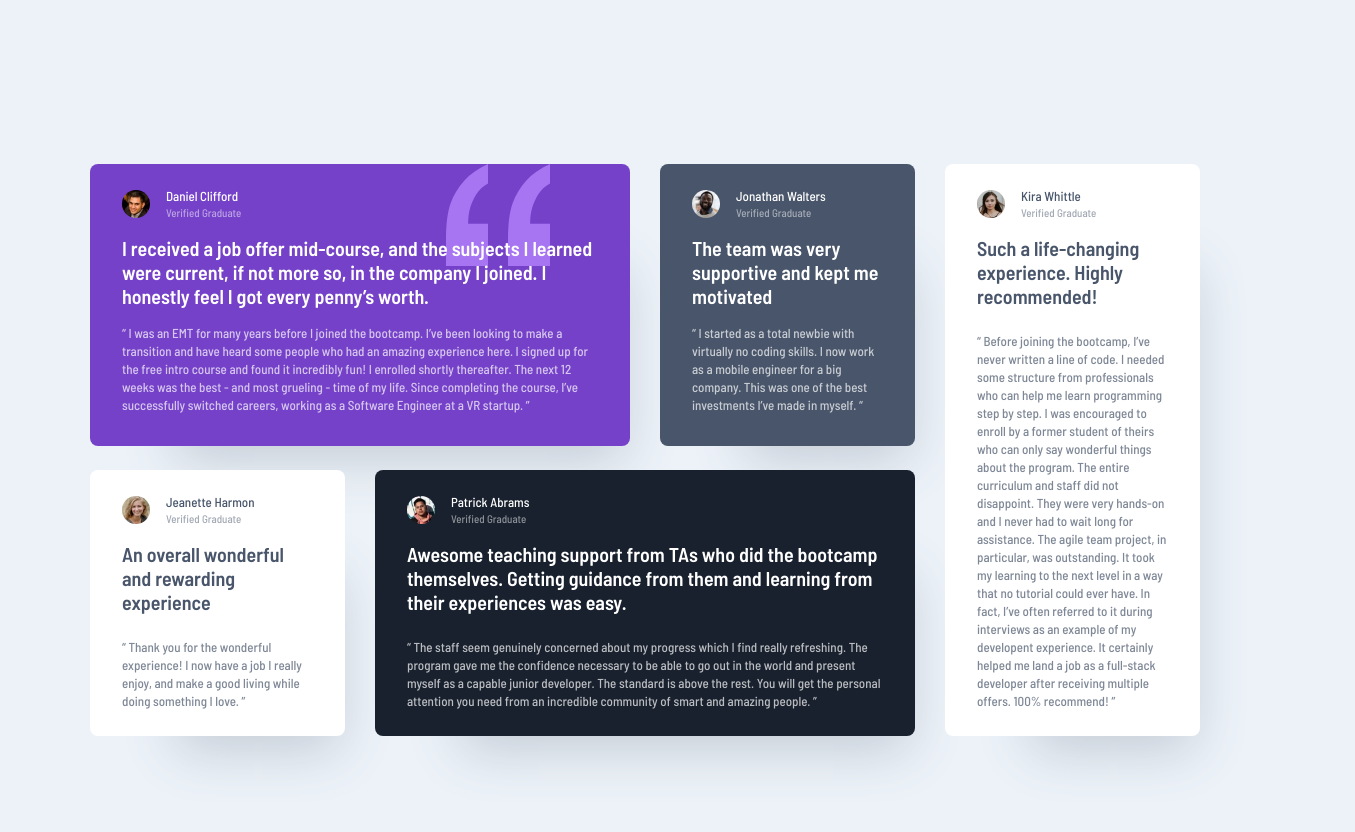
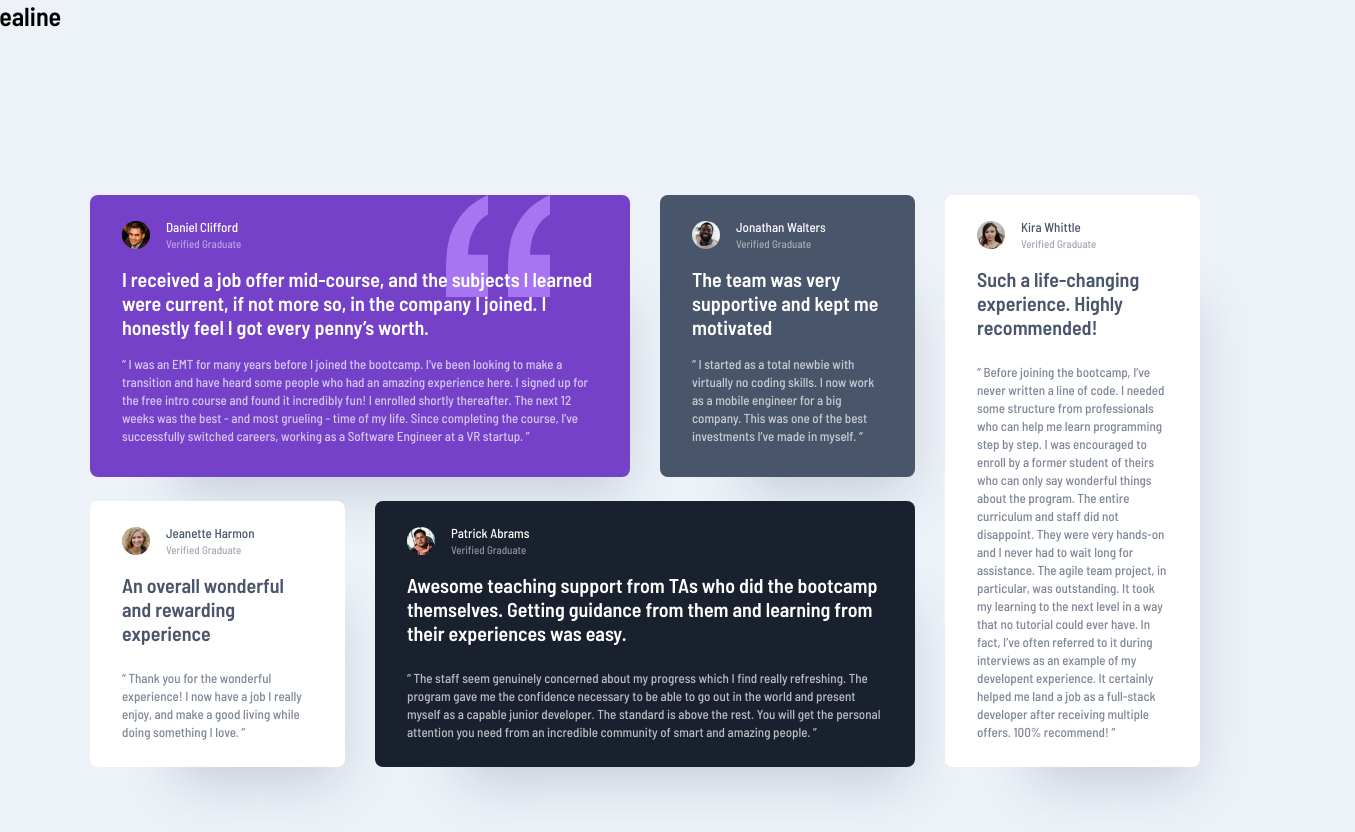
Before and after one commit to Galaxy159/Testimonial-Section, a React (Create React App) app: page / in a window 1280 px wide. Shown: the top 832 px of the page, 1355 px wide, since content can reach past the window. Built offline with nearby package versions, Linux system fonts and the light colour scheme.

Commit message:
headline dummy

```diff
--- a/src/App.js
+++ b/src/App.js
@@ -6,6 +6,7 @@ function App() {
   return (
     <>
       <main className="container">
+        <h1>some healine</h1>
         <Testimonials />
       </main>
       {/* <Footer /> */}
```
